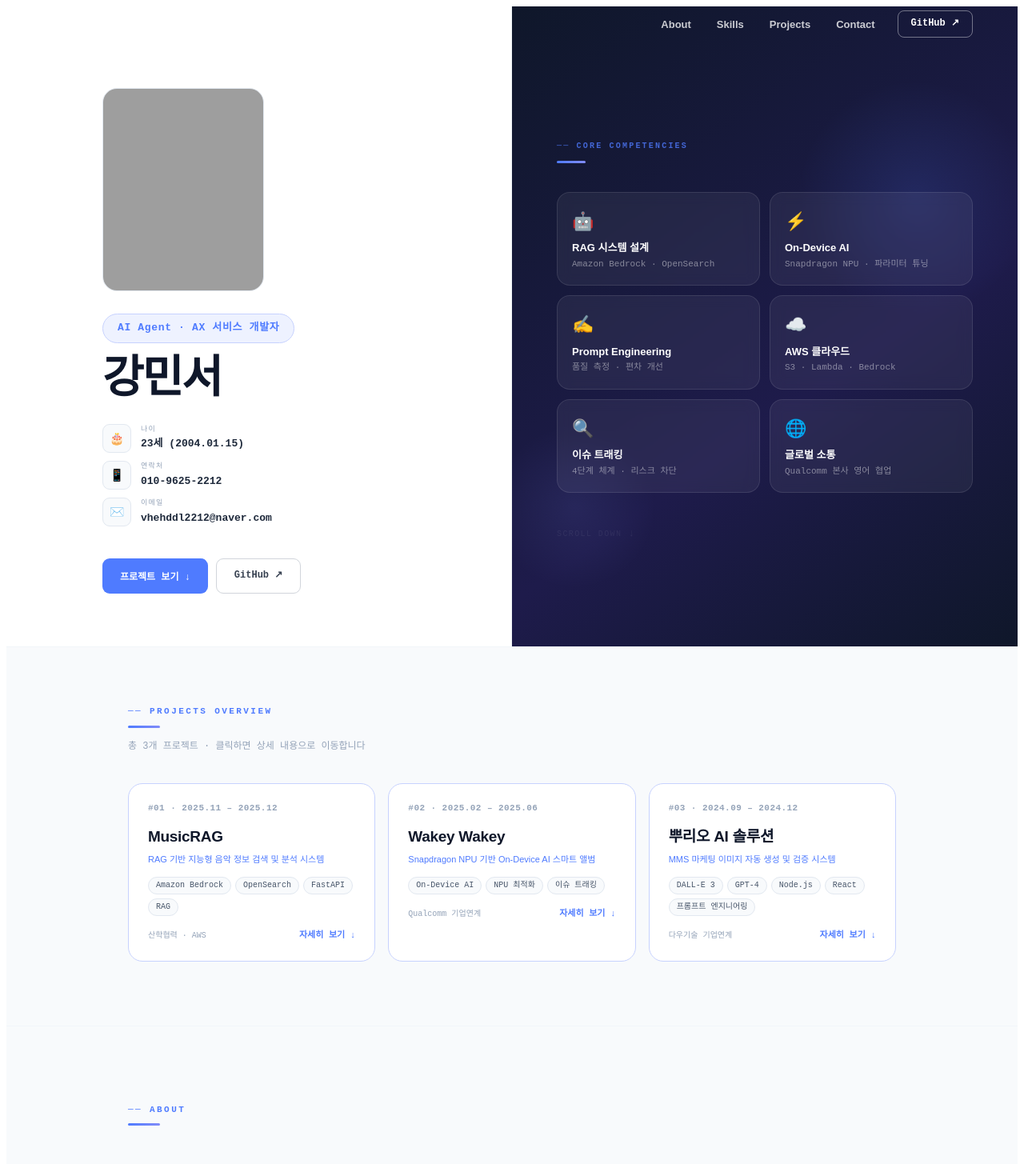
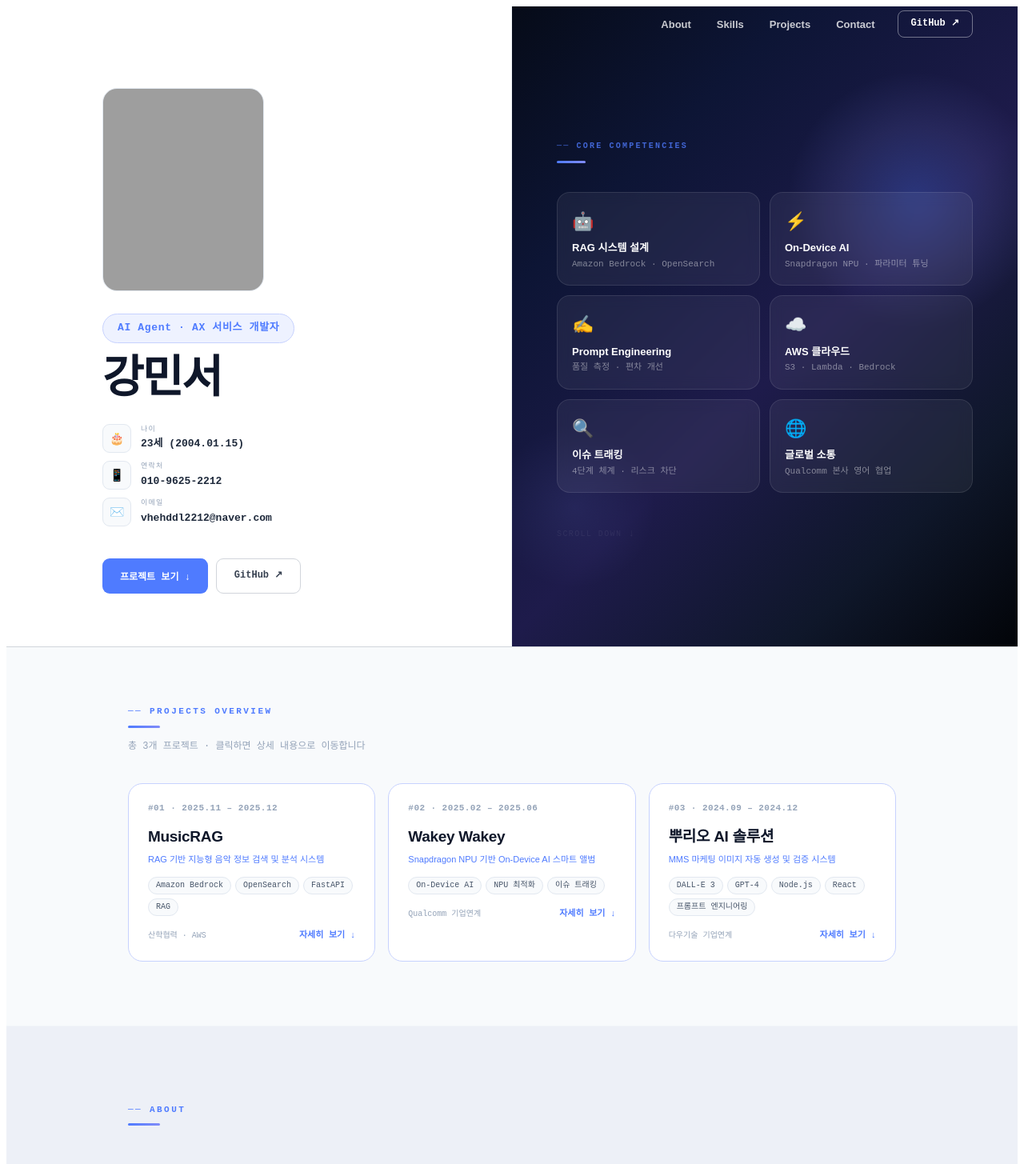
Before and after one commit to mingioes/my-portfolio, a React (Vite) app: page / in a window 1280 px wide. Shown: the top 1455 px of the page at 80% size. Built offline with nearby package versions, Linux system fonts and the light colour scheme; grey boxes are pictures that could not be loaded.

Commit message:
revise design

```diff
--- a/src/App.jsx
+++ b/src/App.jsx
@@ -324,11 +324,11 @@ function Hero() {
 
       {/* 오른쪽: 다크 배경 + 역량 카드 */}
       <div style={{
-        background: `linear-gradient(145deg, ${DARK} 0%, #1e1b4b 60%, #0f172a 100%)`,
+        background: `linear-gradient(135deg, #060b18 0%, #0d1535 25%, #1e1b4b 55%, #0f172a 80%, #020408 100%)`,
         display: "flex", flexDirection: "column", justifyContent: "center",
         padding: "100px 56px 64px", position: "relative", overflow: "hidden",
       }}>
-        <div style={{ position: "absolute", top: "10%", right: "-5%", width: 320, height: 320, borderRadius: "50%", background: "radial-gradient(circle,rgba(79,123,255,.15) 0%,transparent 65%)", pointerEvents: "none" }} />
+        <div style={{ position: "absolute", top: "10%", right: "-5%", width: 320, height: 320, borderRadius: "50%", background: "radial-gradient(circle,rgba(79,123,255,.28) 0%,rgba(129,140,248,0.12) 40%,transparent 70%)", pointerEvents: "none" }} />
         <div style={{ position: "absolute", bottom: "8%", left: "-5%", width: 220, height: 220, borderRadius: "50%", background: "radial-gradient(circle,rgba(129,140,248,.10) 0%,transparent 65%)", pointerEvents: "none" }} />
 
         <p style={{ margin: "0 0 10px", fontSize: 10, fontFamily: MONO, fontWeight: 700, letterSpacing: "0.22em", textTransform: "uppercase", color: "rgba(79,123,255,.8)", zIndex: 1 }}>
@@ -368,7 +368,7 @@ function Hero() {
 ═══════════════════════════════════════════ */
 function ProjectsOverview() {
   return (
-    <section style={{ background: "#f8fafc", borderTop: "1px solid #f1f5f9" }}>
+    <section style={{ background: "#f8fafc", borderTop: "1px solid #d1d5db" }}>
       <div style={{ maxWidth: 960, margin: "0 auto", padding: "72px 40px 80px" }}>
         <div style={{ marginBottom: 36 }}>
           <p style={{ margin: "0 0 8px", fontSize: 11, fontFamily: MONO, fontWeight: 700, letterSpacing: "0.22em", textTransform: "uppercase", color: ACCENT }}>
@@ -459,7 +459,7 @@ function About() {
   const Dot = () => <span style={{ display: "inline-block", width: 3, height: 13, background: ACCENT, borderRadius: 2 }} />;
 
   return (
-    <Section id="about" bg="#f8fafc">
+    <Section id="about" bg="#edf0f7">
       <SectionHeading>About</SectionHeading>
       <div style={{ display: "grid", gridTemplateColumns: "1fr 1.6fr 1.5fr", gap: 18 }}>
         <div style={cardBase}>
@@ -516,7 +516,7 @@ function About() {
 ═══════════════════════════════════════════ */
 function Skills() {
   return (
-    <Section id="skills" bg="#fff">
+    <Section id="skills" bg="#ffffff">
       <SectionHeading>Skills</SectionHeading>
       <div style={{ display: "grid", gridTemplateColumns: "repeat(4,1fr)", gap: 16 }}>
         {skills.map((s) => (
@@ -538,7 +538,7 @@ function Skills() {
 ═══════════════════════════════════════════ */
 function ProjectCard({ proj }) {
   return (
-    <div id={`project-${proj.num}`} style={{ background: "#fff", border: "1px solid #e2e8f0", borderRadius: 20, overflow: "hidden" }}>
+    <div id={`project-${proj.num}`} style={{ background: "#edf0f7", border: "1px solid #e2e8f0", borderRadius: 20, overflow: "hidden" }}>
       <div style={{ padding: "32px 36px 24px" }}>
         <div style={{ display: "flex", alignItems: "center", gap: 14, marginBottom: 16 }}>
           <span style={{ fontSize: 24, fontWeight: 700, color: "#cbd5e1", fontFamily: MONO, letterSpacing: "-1px" }}>#{proj.num}</span>
@@ -606,7 +606,7 @@ function ProjectCard({ proj }) {
 
 function Activities() {
   return (
-    <Section id="activities" bg="#fff">
+    <Section id="activities" bg="#ffffff">
       <SectionHeading>Activities</SectionHeading>
       <div style={{ display: "flex", flexDirection: "column", gap: 20 }}>
         {activities.map((a) => (
@@ -657,7 +657,7 @@ function Contact() {
     { icon: "✉️", label: "Email", val: EMAIL, href: `mailto:${EMAIL}` },
   ];
   return (
-    <Section id="contact" bg="#f8fafc">
+    <Section id="contact" bg="#edf0f7">
       <SectionHeading>Contact</SectionHeading>
       <p style={{ margin: "0 0 36px", fontSize: 15, color: "#475569", lineHeight: 1.8 }}>
         새로운 기회나 협업 제안은 언제나 환영합니다.<br />
```
